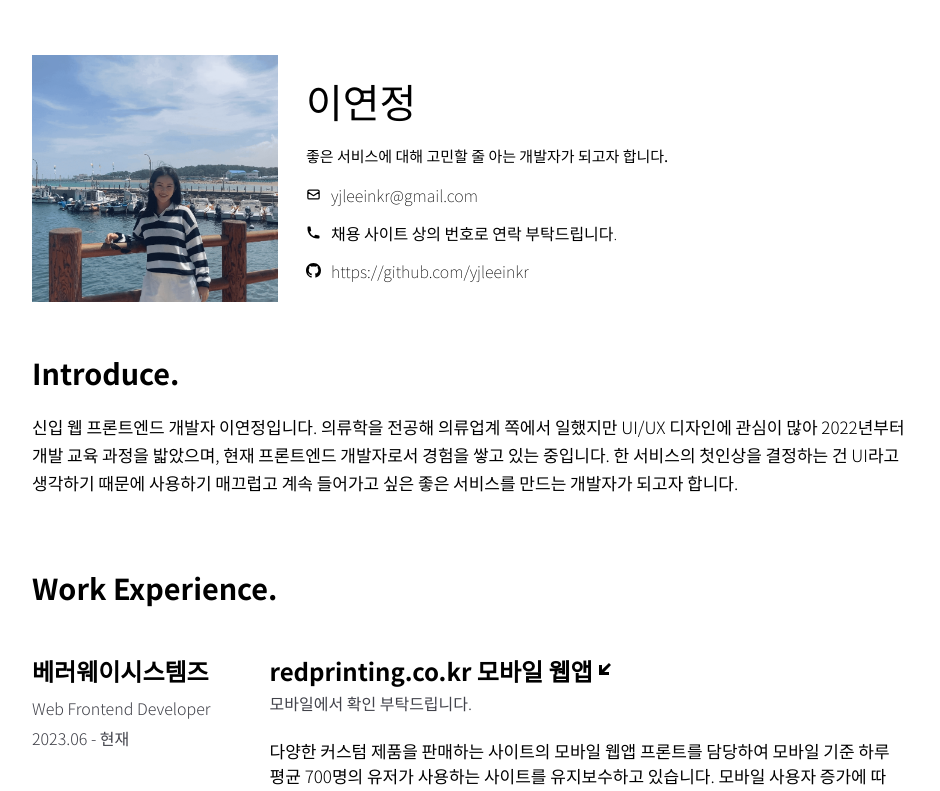
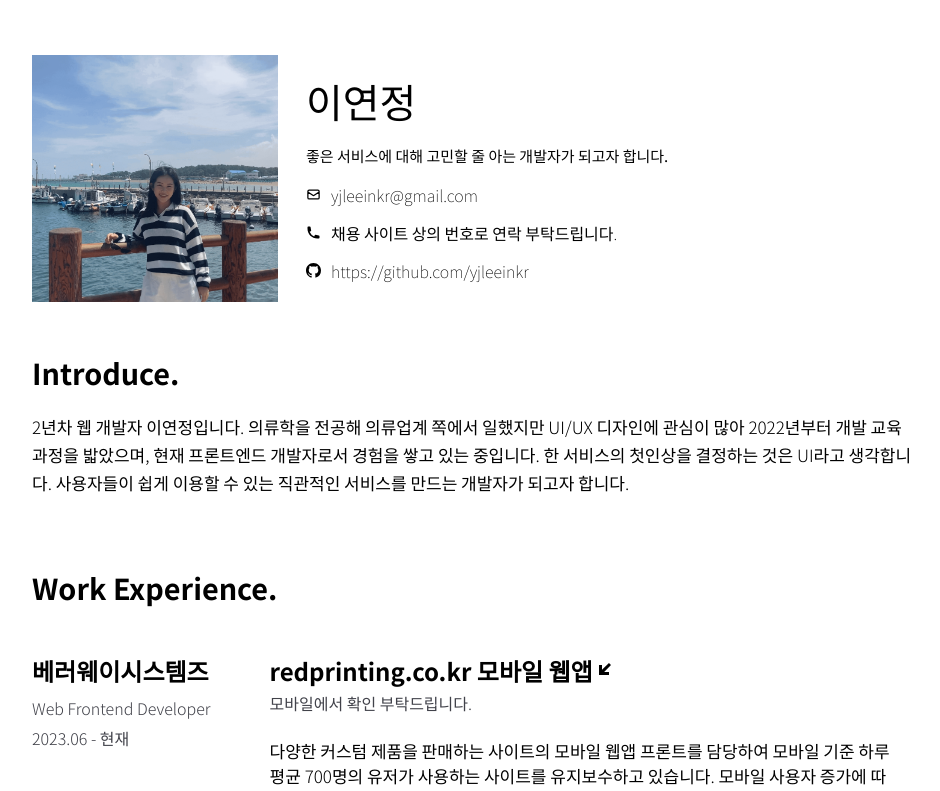
Before and after one commit to yjleeinkr/resume, a React (Create React App) app: page / in a window 1280 px wide. Shown: the top 791 px of the page, without its empty margins (168-1108 px from the left). Built offline with nearby package versions, Linux system fonts and the light colour scheme.

Commit message:
fix: 소개

```diff
--- a/src/components/Introduce.jsx
+++ b/src/components/Introduce.jsx
@@ -42,11 +42,11 @@ function Profile() {
     <Wrapper>
       <SubTitle>Introduce.</SubTitle>
       <ParagraphText ref={introduceRef}>
-        신입 웹 프론트엔드 개발자 이연정입니다. 의류학을 전공해 의류업계 쪽에서
-        일했지만 UI/UX 디자인에 관심이 많아 2022년부터 개발 교육 과정을
-        밟았으며, 현재 프론트엔드 개발자로서 경험을 쌓고 있는 중입니다. 한
-        서비스의 첫인상을 결정하는 건 UI라고 생각하기 때문에 사용하기 매끄럽고
-        계속 들어가고 싶은 좋은 서비스를 만드는 개발자가 되고자 합니다.
+        2년차 웹 개발자 이연정입니다. 의류학을 전공해 의류업계 쪽에서 일했지만
+        UI/UX 디자인에 관심이 많아 2022년부터 개발 교육 과정을 밟았으며, 현재
+        프론트엔드 개발자로서 경험을 쌓고 있는 중입니다. 한 서비스의 첫인상을
+        결정하는 것은 UI라고 생각합니다. 사용자들이 쉽게 이용할 수 있는 직관적인
+        서비스를 만드는 개발자가 되고자 합니다.
       </ParagraphText>
     </Wrapper>
   );
```
